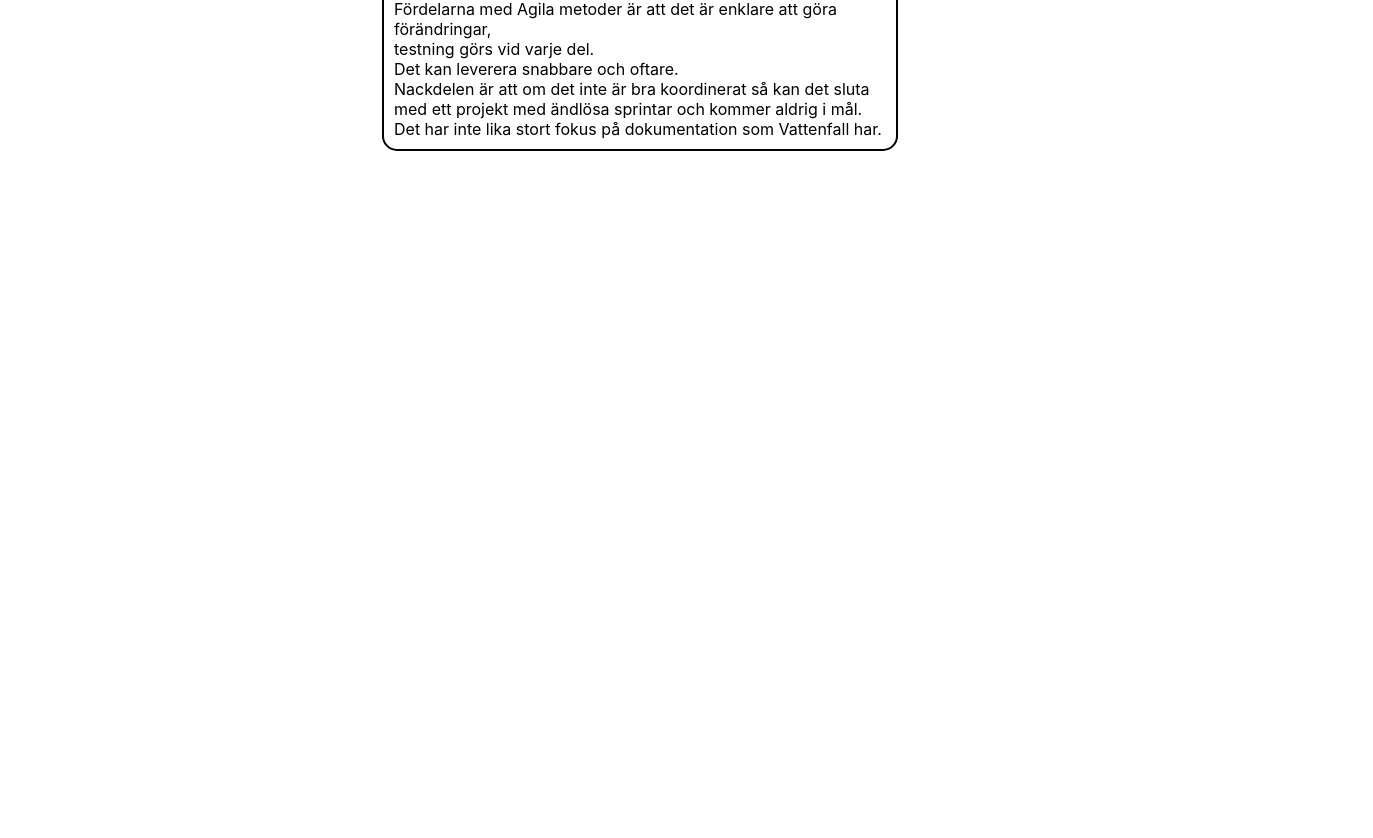
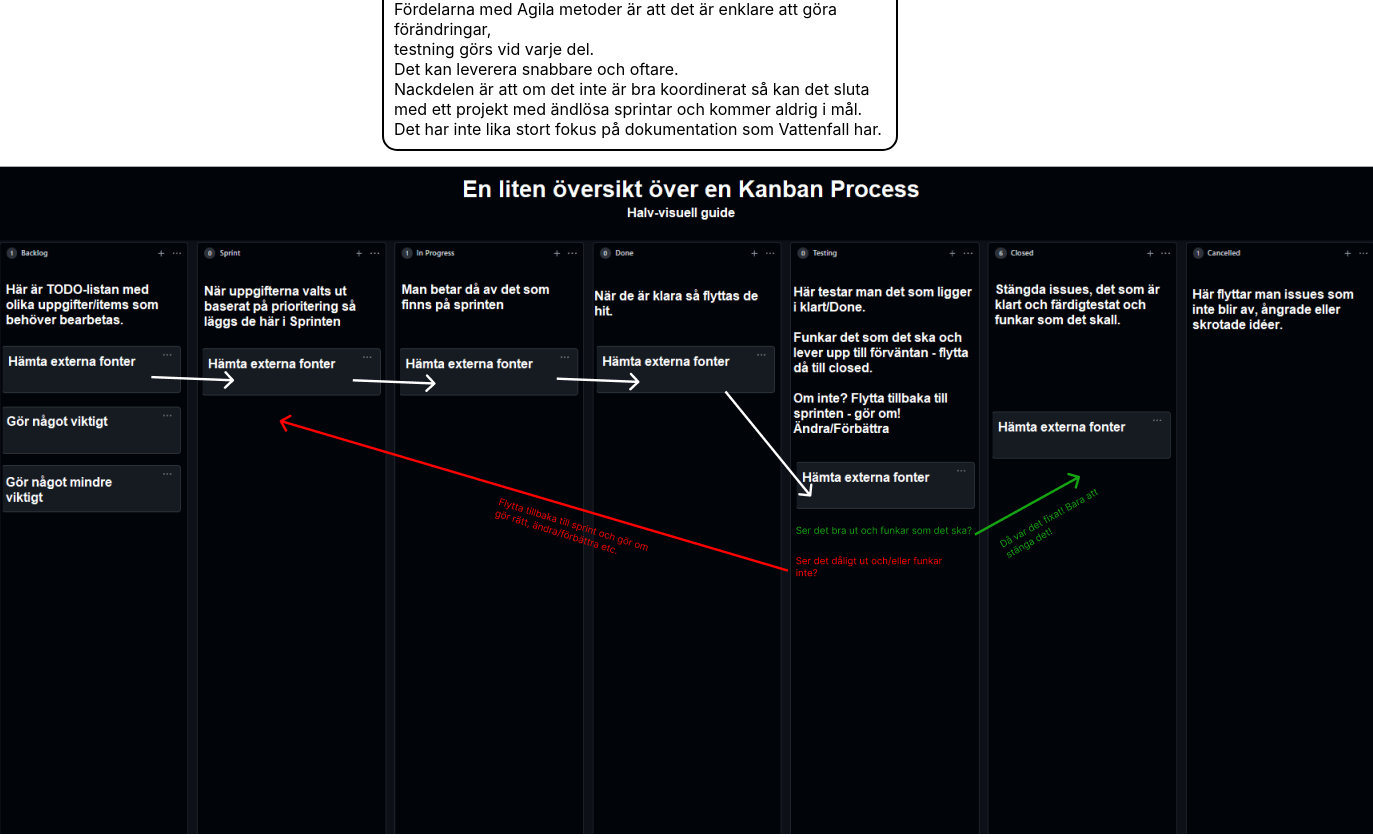
Before and after one commit to FryingPan143/Scrumtorial, a React (Create React App) app: page / in a window 1280 px wide. Shown: the part 3892-4730 px from the top of the page, 1373 px wide, since content can reach past the window. Before the commit the page ends 4058 px from the top, so only its background shows below. Built offline with nearby package versions, Linux system fonts and the light colour scheme.

Commit message:
#10 added visual kanban guide

```diff
--- a/src/App.css
+++ b/src/App.css
@@ -1,7 +1,7 @@
 .main{
     width: 100vw;
-    display: grid;
-    justify-content: center;
+    /* display: grid;
+    justify-content: center; */
 }
 
 .app-header h1{
@@ -13,7 +13,7 @@
 }
 
 .main-body{
-    width:50vw;
+    width:100vw;
     display: grid;
     justify-content: center;
 }
@@ -64,3 +64,8 @@
 .c-body{
     padding: 10px;
 }
+
+footer{
+    width: 100vw;
+    text-align: center;
+}
--- a/src/App.js
+++ b/src/App.js
@@ -3,7 +3,7 @@ import './App.css';
 import Comparison from './Components/Comparison';
 import ConceptList from './Components/ConceptList';
 import Header from './Components/Header';
-
+import kanban from './img/kanban.png'
 
 function App() {
   return (
@@ -12,9 +12,10 @@ function App() {
       <section className='main-body'>
         <ConceptList />
         <Comparison />
-
       </section>
-
+      <footer>
+        <img src={kanban} />
+      </footer>
     </section>
   );
 }
```
Also changed, not shown: src/img/artifacts.png (added), src/img/kanban.png (added).
